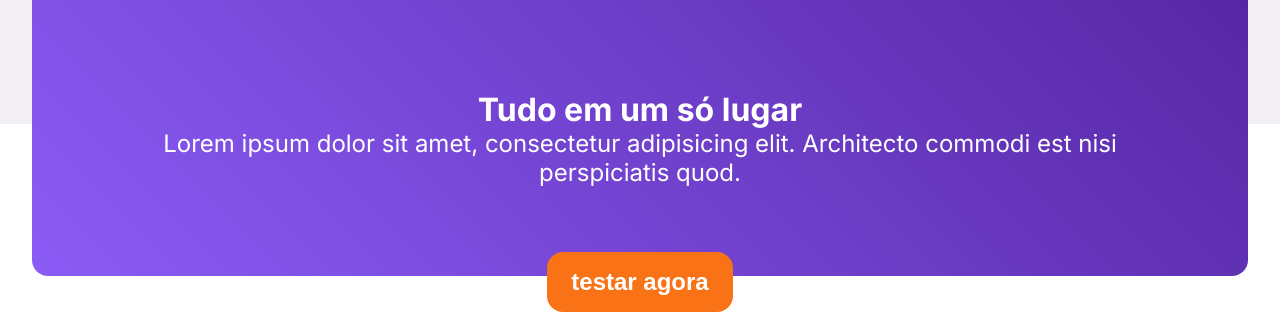
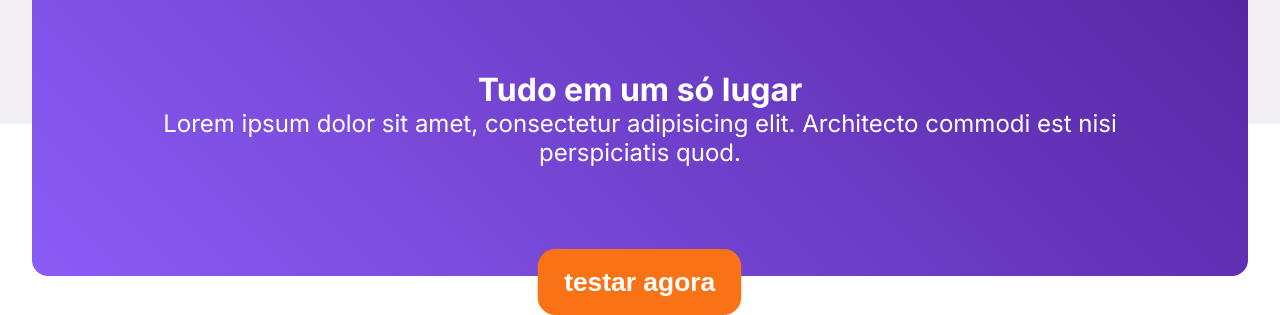
Before and after one commit to AmandaLinger/PlatoFront, an Angular app: page / in a window 1280 px wide. Shown: the part 676-991 px from the top of the page. Built offline with nearby package versions, Linux system fonts and the light colour scheme.

Commit message:
finalizando página inicial

```diff
--- a/src/app/components/btn-orange/btn-orange.html
+++ b/src/app/components/btn-orange/btn-orange.html
@@ -1,4 +1,5 @@
 <button>
-  <ng-content>
-  </ng-content>
+  <a href="../src/app/pages/login-page">
+    testar agora
+  </a>
 </button>
--- a/src/app/components/btn-orange/btn-orange.scss
+++ b/src/app/components/btn-orange/btn-orange.scss
@@ -1,6 +1,5 @@
 button{
   background-color: var(--plato-orange);
-  color: var(--plato-surface);
   border: none;
   border-radius: 16px;
   padding: 16px 24px;
@@ -11,3 +10,27 @@ button:hover{
   scale: 1.1;
   cursor:pointer
 }
+
+a{
+  text-decoration: none;
+
+  color: var(--plato-surface);
+}
+
+@media screen and (min-width: 700px){
+  button{
+    scale:1.1;
+  }
+  button:hover{
+    scale: 1.2;
+  }
+}
+
+@media screen and (min-width: 1700px){
+  button{
+    scale:1.2;
+  }
+  button:hover{
+    scale: 1.3;
+  }
+}
--- a/src/app/pages/initial-page/initial-page.scss
+++ b/src/app/pages/initial-page/initial-page.scss
@@ -54,7 +54,6 @@ main{
 
 @media screen and (min-width: 700px) {
   .cabecalho{
-    text-align: center;
     padding: 150px 0 0 0;
     h1{
       font-size: var(--ts-64);
@@ -72,7 +71,7 @@ main{
       height: 300px;
     }
     .subtitle{
-      transform: translateY(60px);
+      transform: translateY(40px);
       h3{
         font-size: var(--ts-32);
       }
@@ -93,10 +92,13 @@ main{
 
 @media screen and (min-width: 1700px){
   .container{
+    height: 550px;
     img{
+      transform: translateY(-130px);
       height: 350px;
     }
     .subtitle{
+      transform: translateY(-10px);
       p{
         padding: 0 700px;
       }
```
